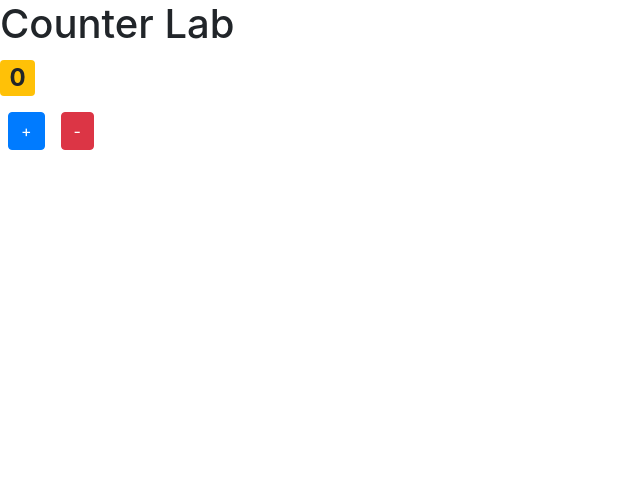
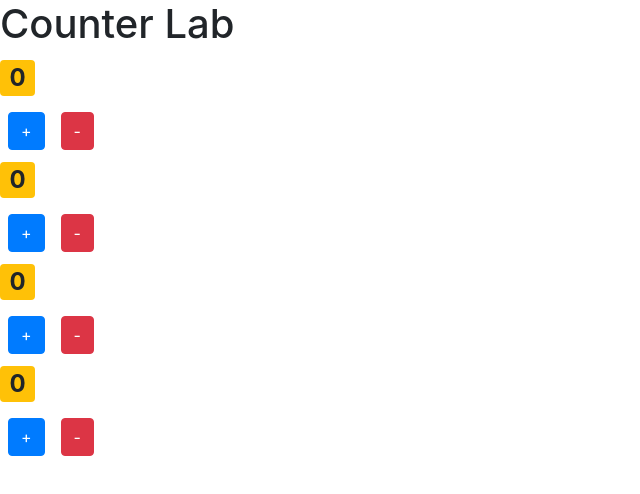
Before and after one commit to yqyeoh/react-counter-app, a React (Create React App) app: page / in a window 1280 px wide. Shown: the top 494 px of the page, without its empty margins (0-640 px from the left). Built offline with nearby package versions, Linux system fonts and the light colour scheme.

Commit message:
Solution for Part 4: Create a counters components

```diff
--- a/src/App.js
+++ b/src/App.js
@@ -1,13 +1,13 @@
 import React, { Component } from 'react'
 
-import Counter from './components/Counter'
+import Counters from './components/Counters/Counters'
 
 export class App extends Component {
   render() {
     return (
       <React.Fragment>
         <h1>Counter Lab</h1>
-        <Counter />
+        <Counters />
       </React.Fragment>
 
     )
--- a/src/components/Counter.jsx
+++ b/src/components/Counter/Counter.jsx
@@ -2,8 +2,8 @@ import React, { Component } from 'react'
 
 export class Counter extends Component {
     state = {
-      id: 1,
-      value: 0
+      id: this.props.id,
+      value: this.props.value
     }
 
     handleIncrement=()=>{
--- /dev/null
+++ b/src/components/Counters/Counters.jsx
@@ -0,0 +1,21 @@
+import React, { Component } from 'react'
+import {counters} from '../../sampleData'
+import Counter from "../Counter/Counter"
+
+export class Counters extends Component {
+    state={
+        data:counters,
+    }
+  render() {
+      const {data} = this.state
+    return (
+      <div>
+          {data.map(counter => (
+            <Counter key={counter.id} id={counter.id} value={counter.value}/>
+          ))}
+      </div>
+    )
+  }
+}
+
+export default Counters
--- a/src/sampleData.js
+++ b/src/sampleData.js
@@ -1,6 +1,6 @@
 export const counters = [
   { id: 1, value: 0},
   { id: 2, value: 0 },
-  { id: 3, value: 0 }
+  { id: 3, value: 0 },
   { id: 4, value: 0 }
 ];
```
